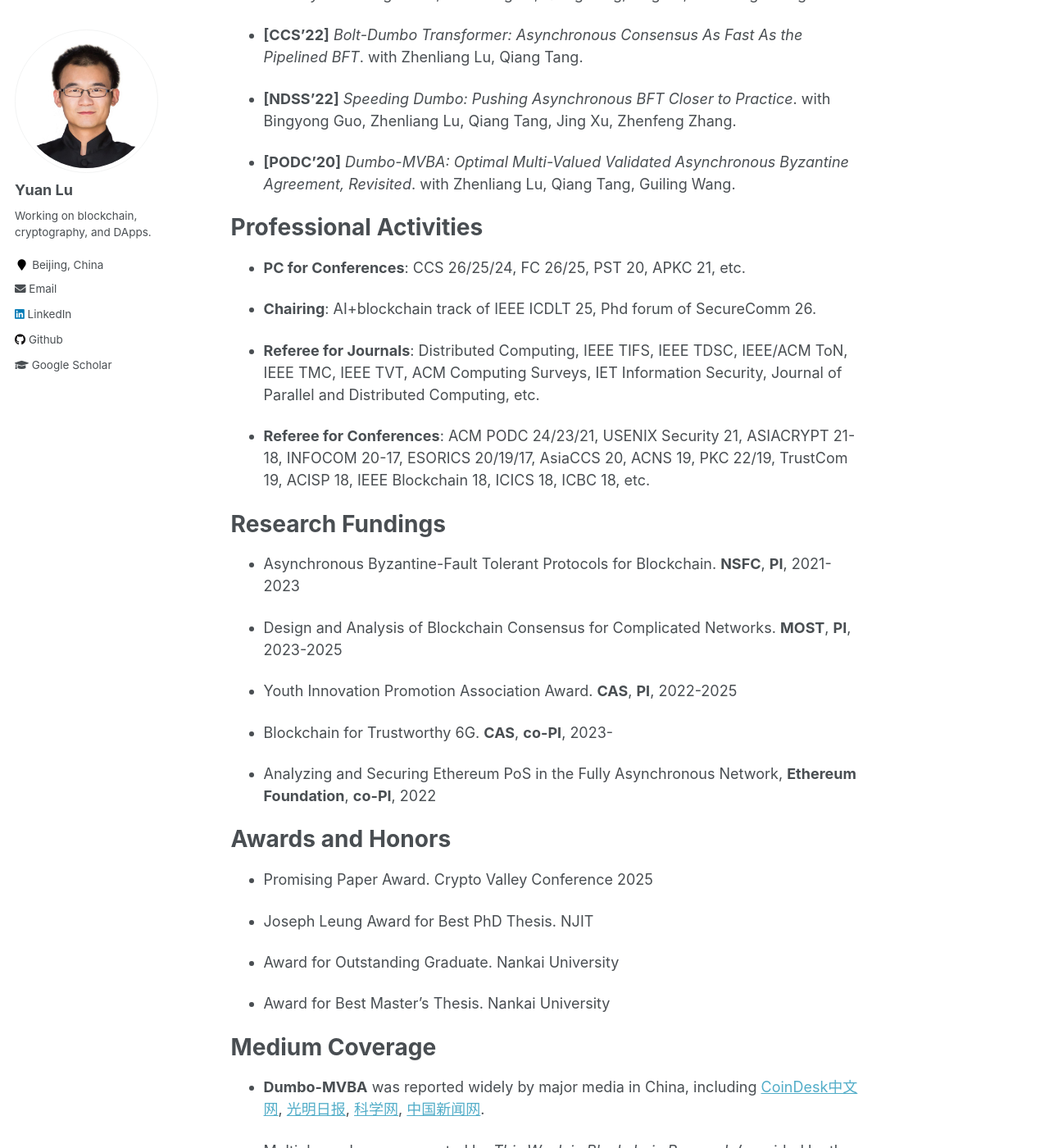
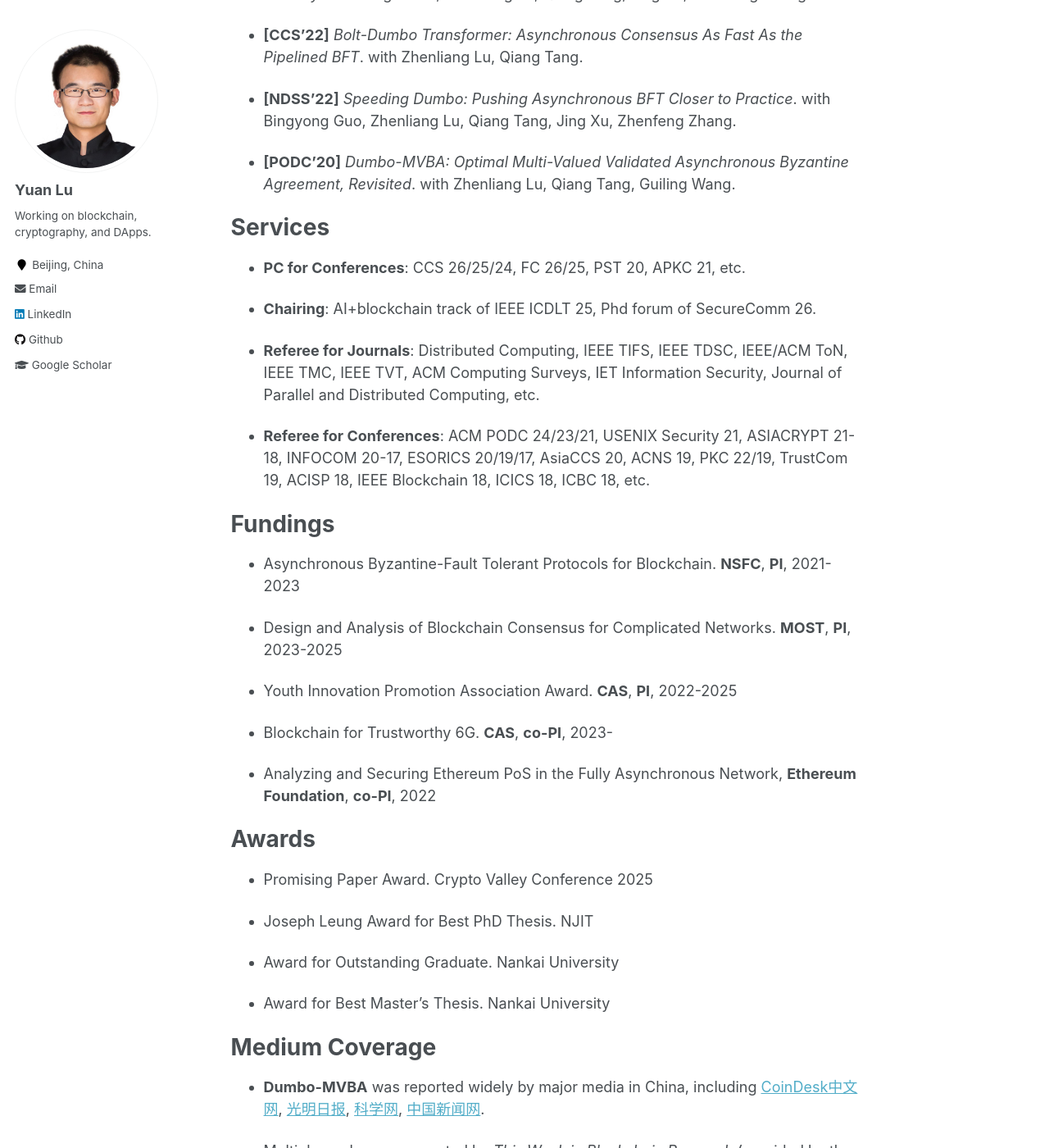
Before and after one commit to yylluu/yylluu.github.io, a Jekyll site: the page built from _pages/about.md, in a window 1280 px wide and 1400 px high, scrolled down 1700 px. Shown: the whole window at 82% size. Built offline with Jekyll 4.4.1, drawn with Linux system fonts in a browser that asks for light colours.

Commit message:
Update about.md

```diff
--- a/_pages/about.md
+++ b/_pages/about.md
@@ -1,6 +1,6 @@
 ---
 permalink: /
-excerpt: "Yuan's Homepage"
+excerpt: "Yuan's Homepage."
 author_profile: true
 redirect_from:
   - /about/
@@ -51,7 +51,7 @@ Many of my research results have been published in top-tier computer science ven
 
 
 
-Professional Activities
+Services
 ======
 
 - **PC for Conferences**: CCS 26/25/24, FC 26/25, PST 20, APKC 21, etc.
@@ -65,7 +65,7 @@ Professional Activities
 
 
 
-Research Fundings
+Fundings
 ======
 
 - Asynchronous Byzantine-Fault Tolerant Protocols for Blockchain. **NSFC**, **PI**, 2021-2023
@@ -78,7 +78,7 @@ Research Fundings
 
 - Analyzing and Securing Ethereum PoS in the Fully Asynchronous Network, **Ethereum Foundation**, **co-PI**, 2022
 
-Awards and Honors
+Awards
 ======
 
 - Promising Paper Award. Crypto Valley Conference 2025
```
